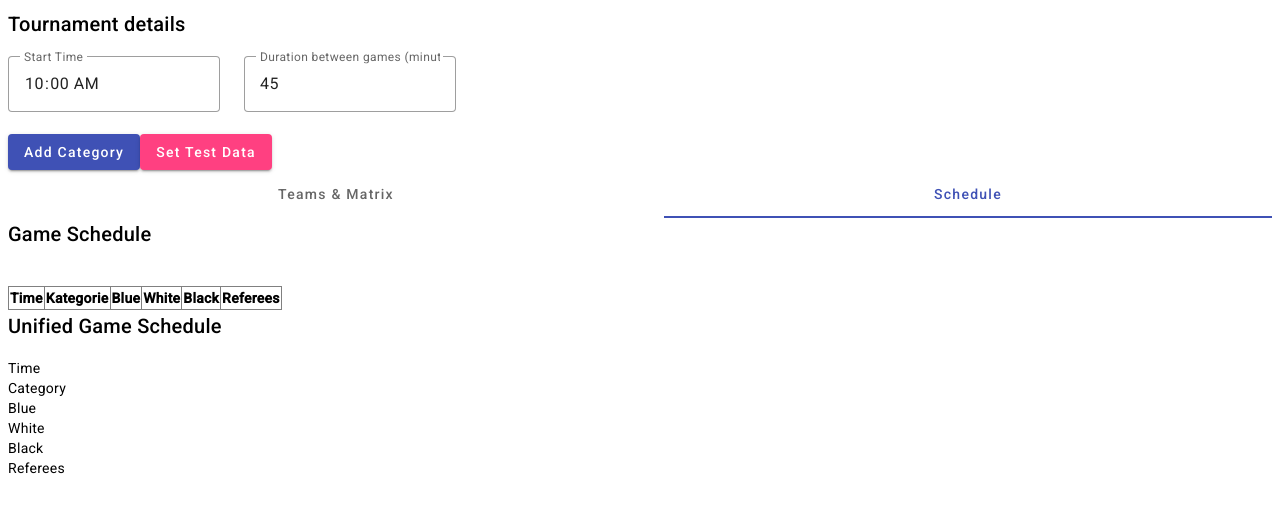
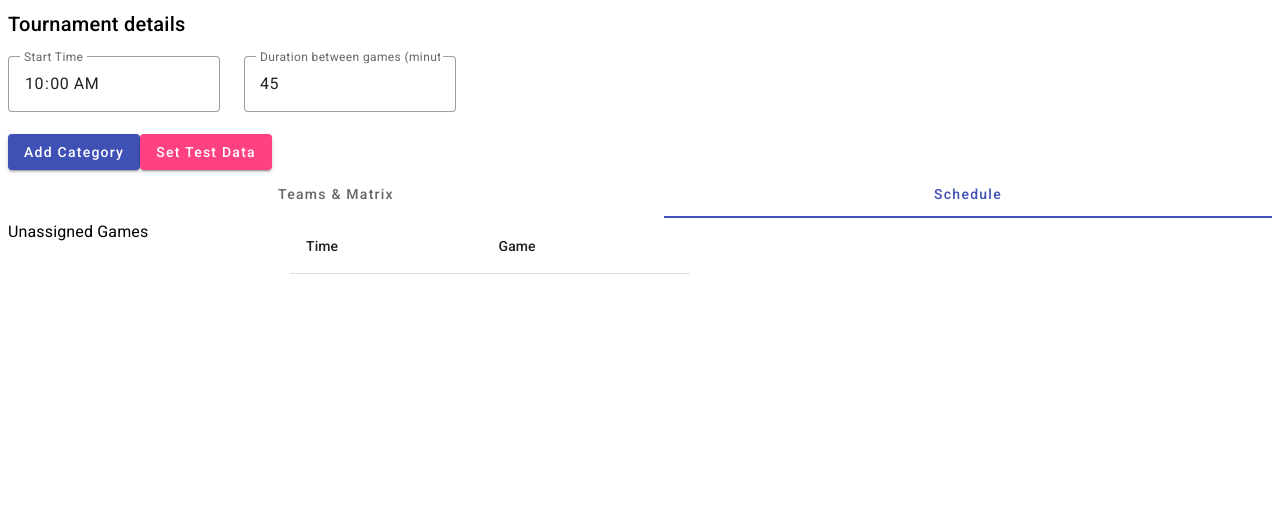
Before and after one commit to alexeil/kb-matrixes, an Angular app: page / in a window 1280 px wide. Both pictures are taken after a click on the tab "Schedule". Shown: the top 512 px of the page. Built offline with nearby package versions, Linux system fonts and the light colour scheme.

Commit message:
improve drag and drop

```diff
--- a/src/app/components/schedule/schedule.component.html
+++ b/src/app/components/schedule/schedule.component.html
@@ -1,43 +1,41 @@
-<h2>Game Schedule</h2>
+<div class="schedule-dnd-container">
+    <!-- Unassigned games list -->
+    <div class="unassigned-games" cdkDropList #unassignedGamesList="cdkDropList" [cdkDropListData]="unassignedGames"
+        [cdkDropListConnectedTo]="slotDropListsArray" (cdkDropListDropped)="dropToUnassigned($event)">
+        <h3>Unassigned Games</h3>
+        <div *ngFor="let game of unassignedGames" cdkDrag>
+            <mat-card style="margin-bottom: 8px;">
+                {{game.categoryName}}: {{game.teams.join(' vs ')}}
+            </mat-card>
+        </div>
+    </div>
 
-<br />
-<table border="1" style="border-collapse: collapse;">
-    <tr>
-        <th>Time</th>
-        <th>Kategorie</th>
-        <th>Blue</th>
-        <th>White</th>
-        <th>Black</th>
-        <th>Referees</th>
-    </tr>
-    <tr *ngFor="let row of scheduleRows; let i = index">
-        <td> {{ getTimeForIndex(i, scheduleStart, scheduleInterval) }}</td>
-        <td>{{ row.categoryName }}</td>
-        <td>{{ row.teams[0] }}</td>
-        <td>{{ row.teams[1] }}</td>
-        <td>{{ row.teams[2] }}</td>
-        <td></td>
-    </tr>
-</table>
-
-<h2>Unified Game Schedule</h2>
-<div class="schedule-grid" cdkDropList (cdkDropListDropped)="drop($event)">
-    <div class="grid-header">Time</div>
-    <div class="grid-header">Category</div>
-    <div class="grid-header">Blue</div>
-    <div class="grid-header">White</div>
-    <div class="grid-header">Black</div>
-    <div class="grid-header">Referees</div>
-
-    <div class="schedule-row" *ngFor="let row of scheduleRows; let i = index" cdkDrag>
-        <div class="grid-cell time">
-            {{ getTimeForIndex(i, scheduleStart, scheduleInterval) }}
-            <!-- You can use a global start/interval or make it per-category if needed -->
-        </div>
-        <div class="grid-cell category">{{ row.categoryName }}</div>
-        <div class="grid-cell blue">{{ row.teams[0] }}</div>
-        <div class="grid-cell white">{{ row.teams[1] }}</div>
-        <div class="grid-cell black">{{ row.teams[2] }}</div>
-        <div class="grid-cell referees"></div>
-    </div>
+    <!-- Schedule table with slots -->
+    <table mat-table [dataSource]="scheduledGames" class="schedule-table">
+        <ng-container matColumnDef="time">
+            <th mat-header-cell *matHeaderCellDef> Time </th>
+            <td mat-cell *matCellDef="let game; let i = index">
+                {{ getTimeForIndex(i) }}
+            </td>
+        </ng-container>
+        <ng-container matColumnDef="game">
+            <th mat-header-cell *matHeaderCellDef> Game </th>
+            <td mat-cell *matCellDef="let game; let i = index">
+                <div cdkDropList #slotDropList="cdkDropList" [cdkDropListData]="[scheduledGames[i]]"
+                    [cdkDropListConnectedTo]="[unassignedGamesList]" [cdkDropListEnterPredicate]="canDropIntoSlot"
+                    (cdkDropListDropped)="dropToSchedule($event, i)" [attr.data-index]="i" style="min-height: 48px;">
+                    <div *ngIf="game" cdkDrag>
+                        <mat-card>
+                            {{game.categoryName}}: {{game.teams.join(' vs ')}}
+                        </mat-card>
+                    </div>
+                    <ng-template [ngIf]="!game">
+                        <span style="color: #aaa;">(empty)</span>
+                    </ng-template>
+                </div>
+            </td>
+        </ng-container>
+        <tr mat-header-row *matHeaderRowDef="['time', 'game']"></tr>
+        <tr mat-row *matRowDef="let row; columns: ['time', 'game'];"></tr>
+    </table>
 </div>
--- a/src/app/components/schedule/schedule.component.sass
+++ b/src/app/components/schedule/schedule.component.sass
@@ -22,3 +22,14 @@
 
 .cdk-drag-animating
     transition: transform 250ms cubic-bezier(0, 0, 0.2, 1)
+
+.schedule-dnd-container
+    display: flex
+    gap: 32px
+
+.unassigned-games
+    min-width: 250px
+    max-width: 300px
+
+.schedule-table
+    min-width: 400px
--- a/src/app/components/schedule/schedule.component.ts
+++ b/src/app/components/schedule/schedule.component.ts
@@ -1,6 +1,7 @@
-import { Component, Input, OnChanges, SimpleChanges } from '@angular/core';
-import { CdkDragDrop, moveItemInArray } from '@angular/cdk/drag-drop';
+import { Component, Input, OnChanges, SimpleChanges, ViewChildren, QueryList, AfterViewInit } from '@angular/core';
+import { CdkDragDrop, CdkDropList } from '@angular/cdk/drag-drop';
 import { Category } from '../../models/category';
+import { ChangeDetectorRef } from '@angular/core';
 
 interface ScheduledGame {
   categoryName: string;
@@ -14,17 +15,34 @@ interface ScheduledGame {
   templateUrl: './schedule.component.html',
   styleUrl: './schedule.component.sass'
 })
-export class ScheduleComponent implements OnChanges {
+export class ScheduleComponent implements OnChanges, AfterViewInit {
   @Input() categories: Category[] = [];
   @Input() scheduleStart: string = '10:00';
   @Input() scheduleInterval: number = 45;
-  scheduleRows: ScheduledGame[] = [];
+
+  unassignedGames: ScheduledGame[] = [];
+  scheduledGames: (ScheduledGame | null)[] = [];
+
+  @ViewChildren('slotDropList') slotDropLists!: QueryList<CdkDropList>;
+
+  constructor(private cdr: ChangeDetectorRef) { }
+
+
+  get slotDropListsArray(): CdkDropList[] {
+    return this.slotDropLists ? this.slotDropLists.toArray() : [];
+  }
+
 
   ngOnChanges(changes: SimpleChanges) {
-    console.log('ScheduleComponent changes:', changes);
     if (changes['categories']) {
-      this.scheduleRows = this.flattenGames();
+      const allGames = this.flattenGames();
+      this.unassignedGames = [...allGames];
+      this.scheduledGames = Array(allGames.length).fill(null);
     }
+  }
+
+  ngAfterViewInit() {
+    // Needed for [cdkDropListConnectedTo]
   }
 
   flattenGames(): ScheduledGame[] {
@@ -42,16 +60,53 @@ export class ScheduleComponent implements OnChanges {
     return games;
   }
 
-  getTimeForIndex(index: number, start: string, interval: number): string {
-    let [hour, minute] = start.split(':').map(Number);
-    let totalMinutes = hour * 60 + minute + index * interval;
+  getTimeForIndex(index: number): string {
+    let [hour, minute] = this.scheduleStart.split(':').map(Number);
+    let totalMinutes = hour * 60 + minute + index * this.scheduleInterval;
     let h = Math.floor(totalMinutes / 60);
     let m = totalMinutes % 60;
     return `${h.toString().padStart(2, '0')}:${m.toString().padStart(2, '0')}`;
   }
 
-  drop(event: CdkDragDrop<ScheduledGame[]>) {
-    moveItemInArray(this.scheduleRows, event.previousIndex, event.currentIndex);
-    // After this, the order of scheduleRows reflects the new schedule
+  dropToSchedule(event: CdkDragDrop<(ScheduledGame | null)[]>, slotIndex: number) {
+    if (
+      event.previousContainer !== event.container &&
+      !this.scheduledGames[slotIndex]
+    ) {
+      this.scheduledGames[slotIndex] = event.previousContainer.data[event.previousIndex];
+      this.unassignedGames.splice(event.previousIndex, 1);
+
+      // Force update for Angular
+      this.scheduledGames = [...this.scheduledGames];
+      this.unassignedGames = [...this.unassignedGames];
+      this.cdr.detectChanges();
+    }
   }
+
+  dropToUnassigned(event: CdkDragDrop<ScheduledGame[]>) {
+    if (event.previousContainer !== event.container) {
+      const slotDropListElem = event.previousContainer.element?.nativeElement;
+      const slotIndexAttr = slotDropListElem?.getAttribute('data-index');
+      if (slotIndexAttr !== null && slotIndexAttr !== undefined) {
+        const slotIndex = +slotIndexAttr;
+        const game = this.scheduledGames[slotIndex];
+        if (game) {
+          this.unassignedGames.push(game);
+          this.scheduledGames[slotIndex] = null;
+
+          // Force update for Angular
+          this.scheduledGames = [...this.scheduledGames];
+          this.unassignedGames = [...this.unassignedGames];
+          this.cdr.detectChanges();
+        }
+      }
+    }
+  }
+
+  canDropIntoSlot = (drag: any, drop: any) => {
+    console.log('Checking if can drop into slot:', drag, drop);
+    // Get slot index from drop element's data-index attribute
+    const slotIndex = +drop.element.nativeElement.getAttribute('data-index');
+    return !this.scheduledGames[slotIndex];
+  };
 }
```
